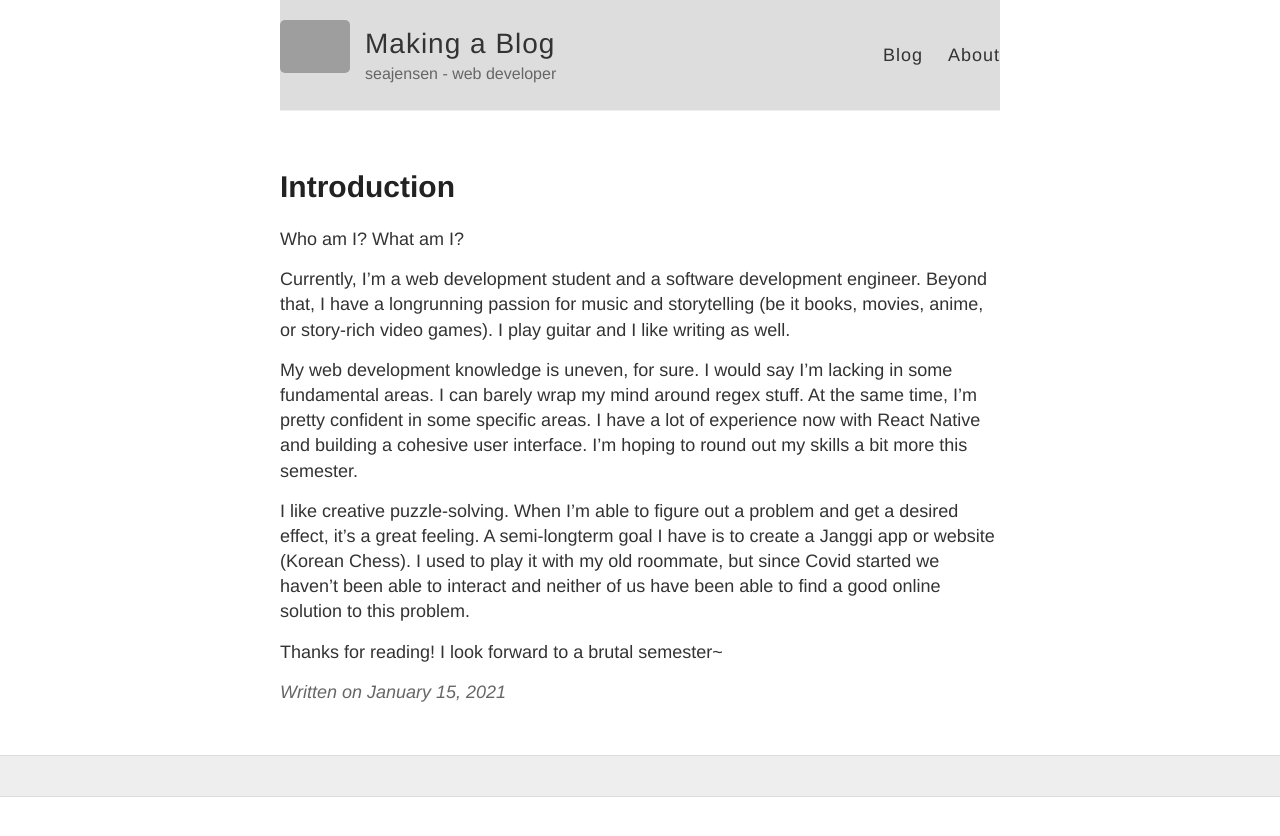
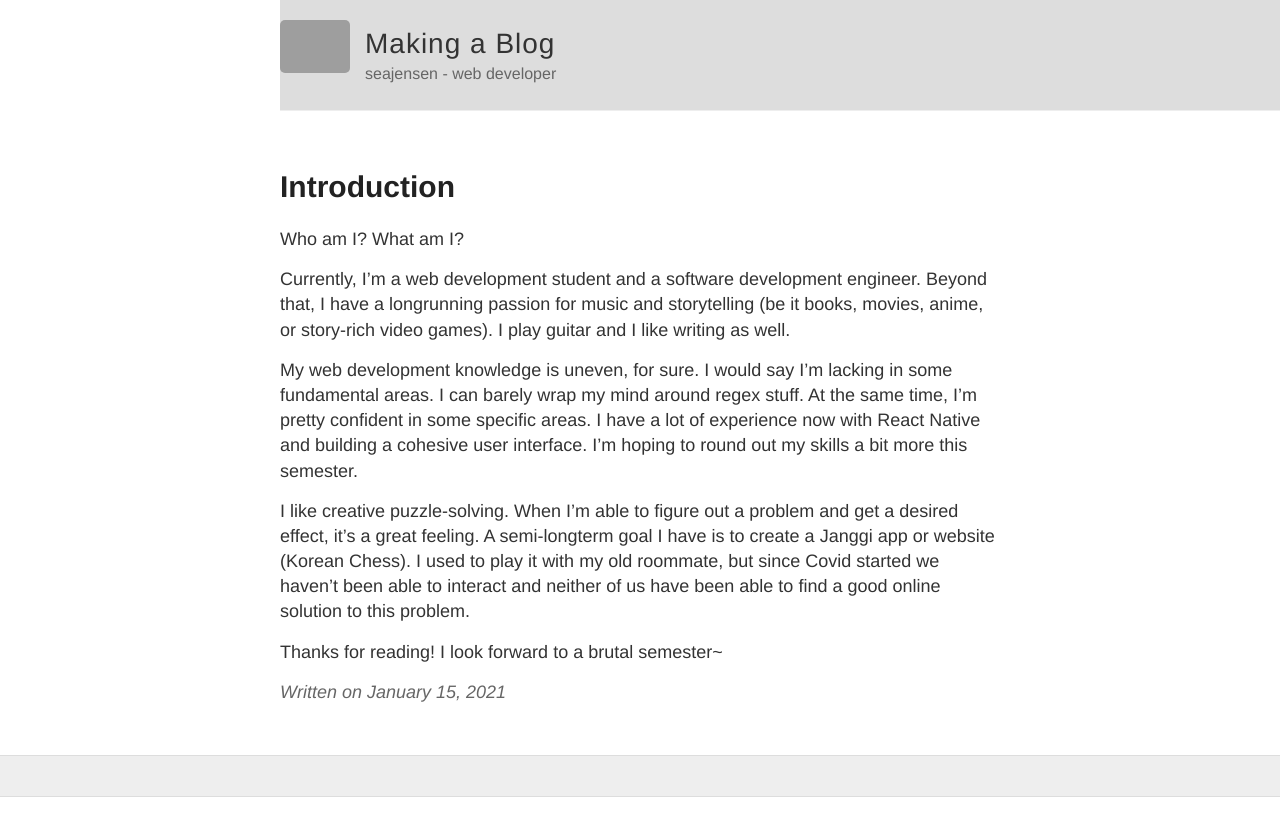
Before and after one commit to sabejensen/seajensen.github.io, a Jekyll site: the page built from _posts/2021-1-15-Introduction.md, in a window 1280 px wide. Shown: the top 836 px of the page. Built offline with Jekyll 4.4.1, drawn with Linux system fonts in a browser that asks for light colours; grey boxes are pictures that could not be loaded.

Commit message:
modified styling

```diff
--- a/_layouts/default.html
+++ b/_layouts/default.html
@@ -18,7 +18,7 @@
   <body>
     <div class="wrapper-masthead">
       <div class="container">
-        <header class="masthead clearfix" style="background-color: #ddd">
+        <header class="masthead clearfix" style="background-color: #ddd; width: 100vw">
           <a href="{{ site.baseurl }}/" class="site-avatar"><img src="{{ site.avatar }}" /></a>
 
           <div class="site-info">
```
